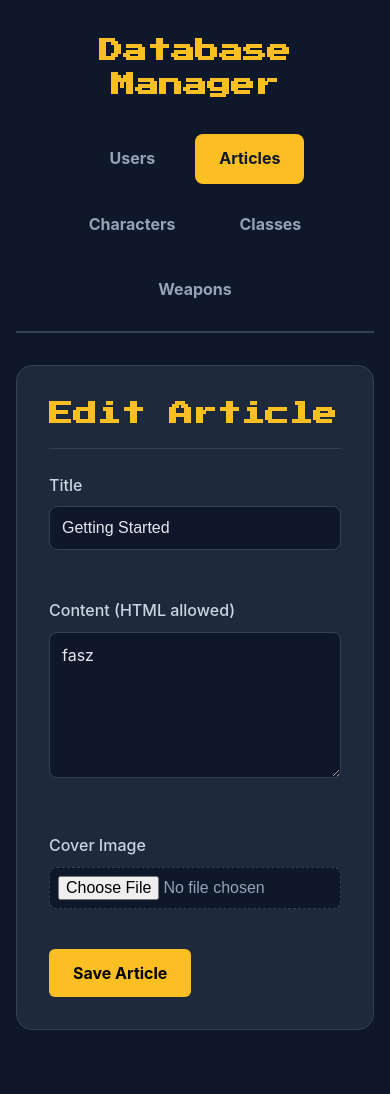
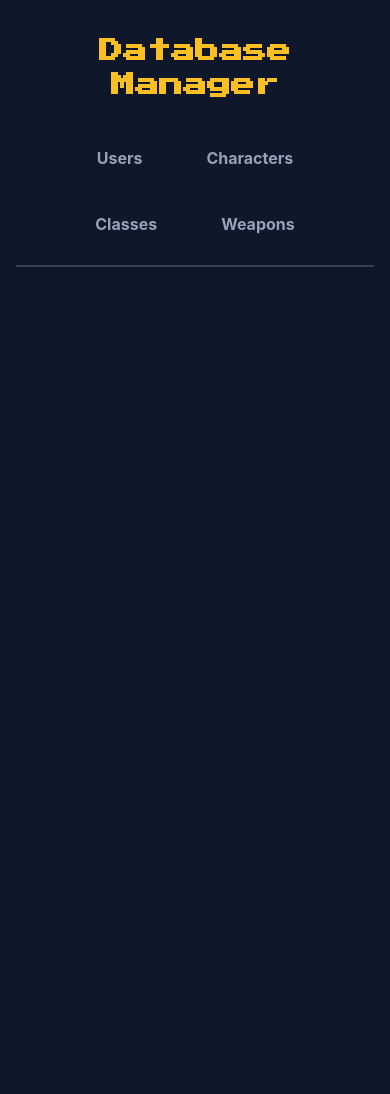
Before and after one commit to gczyb/mesterremek, a PHP site: page /geczygod/admin.php?tab=articles&edit=1 in a window 390 px wide. Shown: the part 65-1159 px from the top of the page. After the commit the page ends 332 px from the top, so only its background shows below. Run offline with PHP 8.4, Linux system fonts and the light colour scheme; a user stored in the database is signed in; data comes from the database, SQL or seed files in the repository.

Commit message:
wiki, admin update

```diff
--- a/admin.php
+++ b/admin.php
@@ -57,29 +57,6 @@ if ($_SERVER['REQUEST_METHOD'] === 'POST') {
                 exit;
             }
         }
-    }
-
-    // SAVE ARTICLE
-    elseif ($action === 'save_article') {
-        $id = (int)$_POST['id'];
-        $title = trim($_POST['title']);
-        $content = trim($_POST['content']);
-        $img = handleAdminUpload($_FILES['image'] ?? null, 'wiki');
-
-        if ($id > 0) {
-            if ($img) {
-                $stmt = $conn->prepare("UPDATE wiki_entries SET title=?, content=?, image_url=? WHERE id=?");
-                $stmt->bind_param("sssi", $title, $content, $img, $id);
-            } else {
-                $stmt = $conn->prepare("UPDATE wiki_entries SET title=?, content=? WHERE id=?");
-                $stmt->bind_param("ssi", $title, $content, $id);
-            }
-        } else {
-            $stmt = $conn->prepare("INSERT INTO wiki_entries (title, content, image_url) VALUES (?, ?, ?)");
-            $stmt->bind_param("sss", $title, $content, $img);
-        }
-        $stmt->execute();
-        $message = "Article saved.";
     }
 
     // SAVE CLASS
@@ -159,7 +136,6 @@ $tab = $_GET['tab'] ?? 'users';
 $edit_data = null;
 if (isset($_GET['edit'])) {
     $edit_id = (int)$_GET['edit'];
-    if ($tab === 'articles') $edit_data = $conn->query("SELECT * FROM wiki_entries WHERE id = $edit_id")->fetch_assoc();
     if ($tab === 'classes') $edit_data = $conn->query("SELECT * FROM classes WHERE class_id = $edit_id")->fetch_assoc();
     if ($tab === 'weapons') $edit_data = $conn->query("SELECT * FROM weapons WHERE weapon_id = $edit_id")->fetch_assoc();
     if ($tab === 'characters') $edit_data = $conn->query("SELECT * FROM characters WHERE character_id = $edit_id")->fetch_assoc();
@@ -257,7 +233,6 @@ if (isset($_GET['edit'])) {
 
         <div class="admin-tabs">
             <a href="?tab=users" class="admin-tab <?php echo $tab=='users'?'active':'';?>">Users</a>
-            <a href="?tab=articles" class="admin-tab <?php echo $tab=='articles'?'active':'';?>">Articles</a>
             <a href="?tab=characters" class="admin-tab <?php echo $tab=='characters'?'active':'';?>">Characters</a>
             <a href="?tab=classes" class="admin-tab <?php echo $tab=='classes'?'active':'';?>">Classes</a>
             <a href="?tab=weapons" class="admin-tab <?php echo $tab=='weapons'?'active':'';?>">Weapons</a>
@@ -292,25 +267,6 @@ if (isset($_GET['edit'])) {
                 <?php endwhile; ?>
                 </tbody>
             </table>
-        </div>
-
-        <?php elseif ($tab == 'articles'): ?>
-        <div class="card">
-            <h3><?php echo $edit_data ? 'Edit Article' : 'New Article'; ?></h3>
-            <form method="POST" enctype="multipart/form-data">
-                <input type="hidden" name="action" value="save_article">
-                <input type="hidden" name="id" value="<?php echo $edit_data['id'] ?? 0; ?>">
-                <div class="form-grid">
-                    <div class="form-group form-full"><label>Title</label><input type="text" name="title" value="<?php echo htmlspecialchars($edit_data['title'] ?? ''); ?>" required></div>
-                    <div class="form-group form-full"><label>Content (HTML allowed)</label><textarea name="content" rows="6" required><?php echo htmlspecialchars($edit_data['content'] ?? ''); ?></textarea></div>
-                    <div class="form-group form-full">
-                        <label>Cover Image</label>
-                        <?php if(!empty($edit_data['image_url'])): ?><img src="<?php echo $edit_data['image_url']; ?>" style="height:60px; margin-bottom:1rem; border-radius:0.5rem;"><br><?php endif; ?>
-                        <input type="file" name="image" accept="image/*">
-                    </div>
-                </div>
-                <button type="submit" class="btn" style="margin-top: 1rem;">Save Article</button>
-            </form>
         </div>
 
         <?php elseif ($tab == 'classes'): ?>
```
Also changed, not shown: wiki.php (+48 -9 lines).
